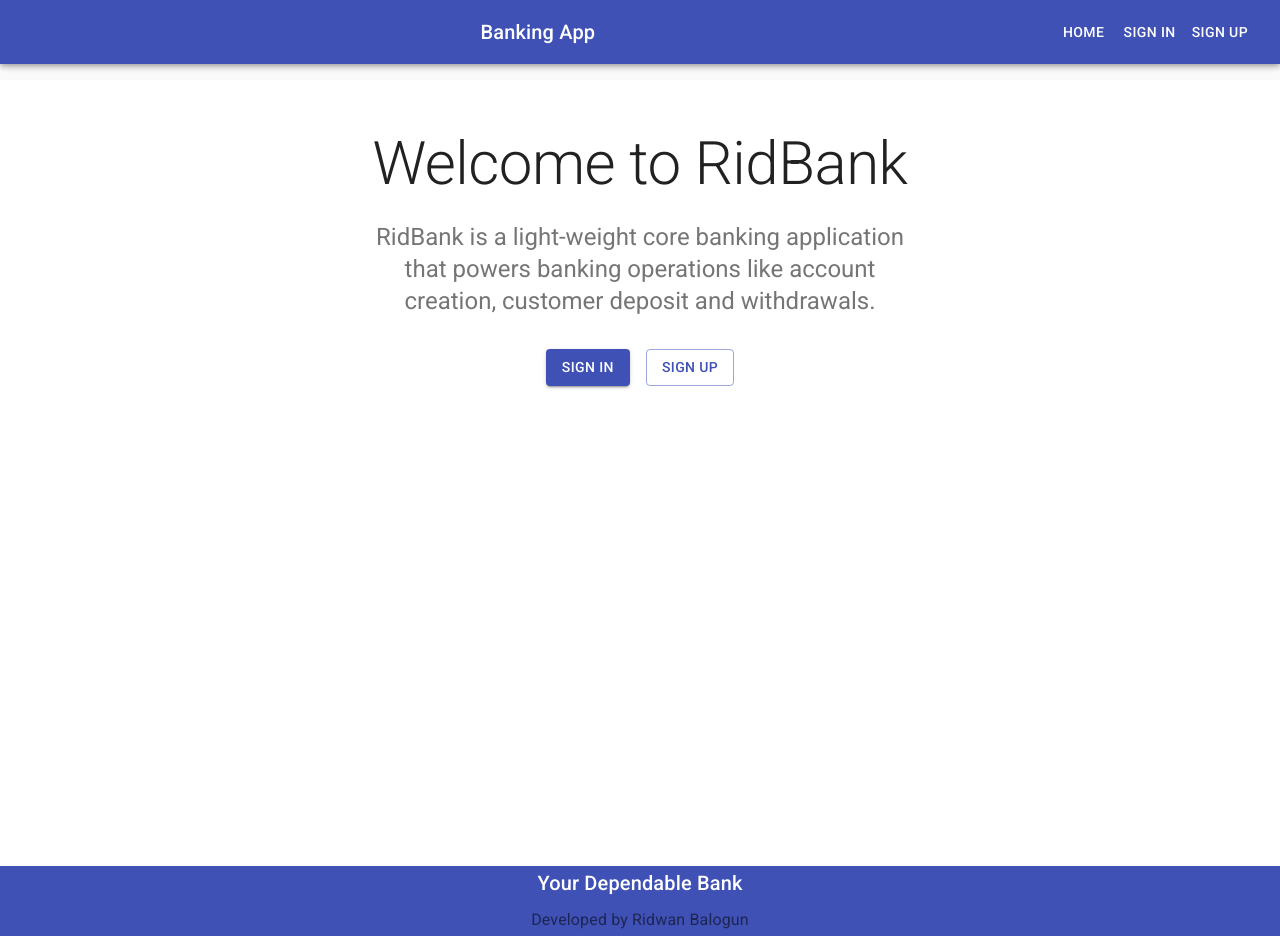
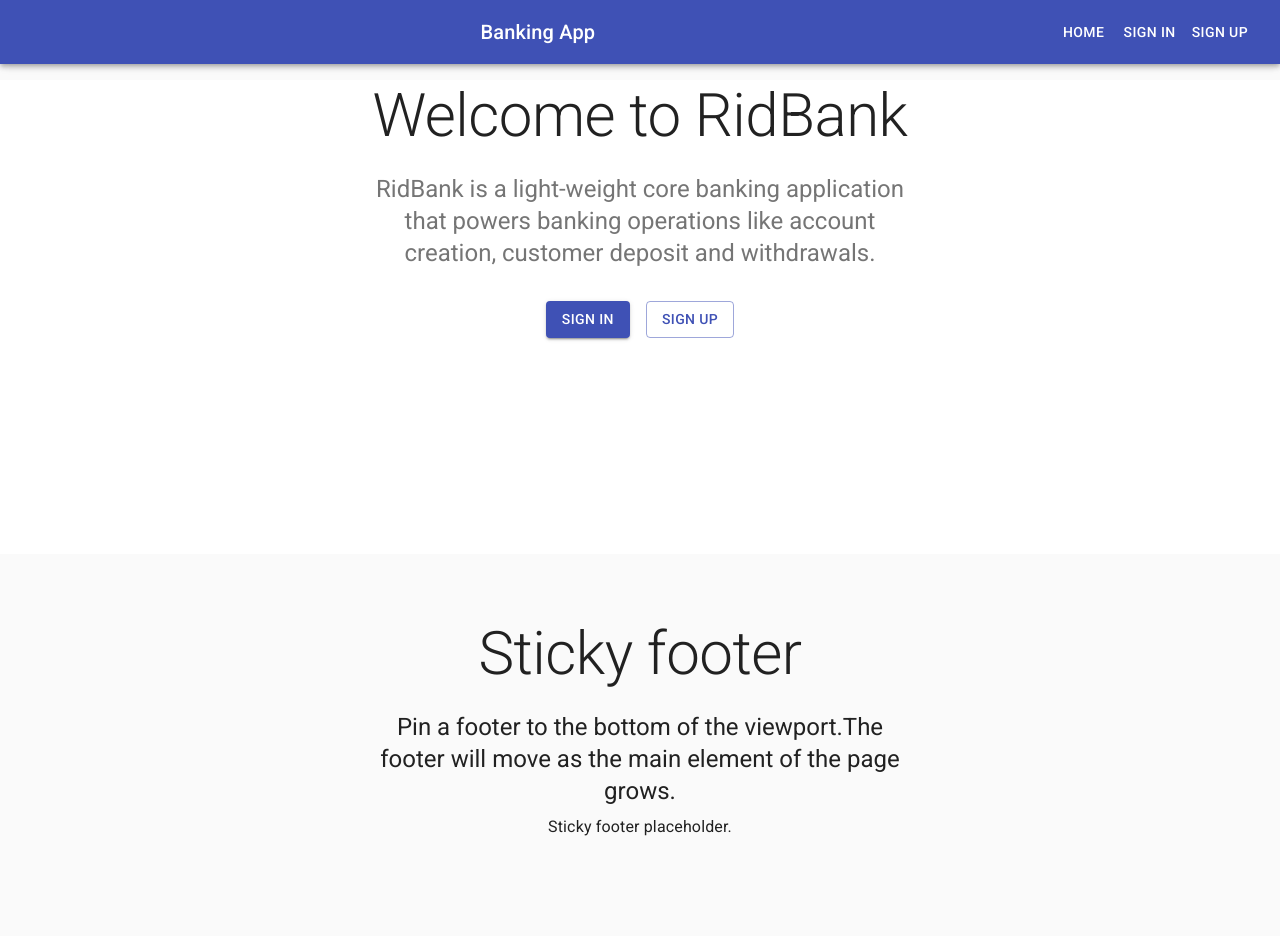
Before and after one commit to ridbay/Banka-React, a React (Create React App) app: page / in a window 1280 px wide. Shown: the top 936 px of the page. Built offline with nearby package versions, Linux system fonts and the light colour scheme; the HTML template or start-up script is replaced by a standard one.

Commit message:
Add Footer

```diff
--- a/src/App.js
+++ b/src/App.js
@@ -4,7 +4,7 @@ import HomePage from '../src/pages/HomePage';
 import SignIn from '../src/pages/SignIn';
 import SignUp from '../src/pages/SignUp';
 import NavBar from '../src/components/NavBar'
-
+import Footer from '../src/components/Footer'
 
 import {
   BrowserRouter as Router,
@@ -29,6 +29,7 @@ function App() {
         </Switch>
         </div>
       </Router>
+      <Footer />
     </div>
         );
       }
--- a/src/components/Footer.jsx
+++ b/src/components/Footer.jsx
@@ -35,7 +35,7 @@ const useStyles = makeStyles(theme => ({
   },
 }));
 
-export default function StickyFooter() {
+export default function Footer() {
   const classes = useStyles();
 
   return (
--- a/src/pages/HomePage.jsx
+++ b/src/pages/HomePage.jsx
@@ -28,7 +28,7 @@ const useStyles = makeStyles(theme => ({
 
   heroContent: {
     backgroundColor: theme.palette.background.paper,
-    padding: theme.spacing(6, 0, 60),
+    padding: theme.spacing(0, 0, 27),
   },
   heroButtons: {
     marginTop: theme.spacing(4),
@@ -38,7 +38,7 @@ const useStyles = makeStyles(theme => ({
     // backgroundColor: theme.palette.background.paper,
     backgroundColor: "#3f51b5",
     color:"white",
-    padding: theme.spacing(0.2, 8),
+    padding: theme.spacing(0, 8),
   },
 }));
 
@@ -84,7 +84,7 @@ const HomePage = () => {
 
       </main>
       {/* Footer */}
-      <footer className={classes.footer}>
+      {/* <footer className={classes.footer}>
         <Typography variant="h6" align="center" gutterBottom>
           Your Dependable Bank
         </Typography>
@@ -92,7 +92,7 @@ const HomePage = () => {
           Developed by Ridwan Balogun
         </Typography>
         <Copyright />
-      </footer>
+      </footer> */}
       {/* End footer */}
     </React.Fragment>
   );
```
